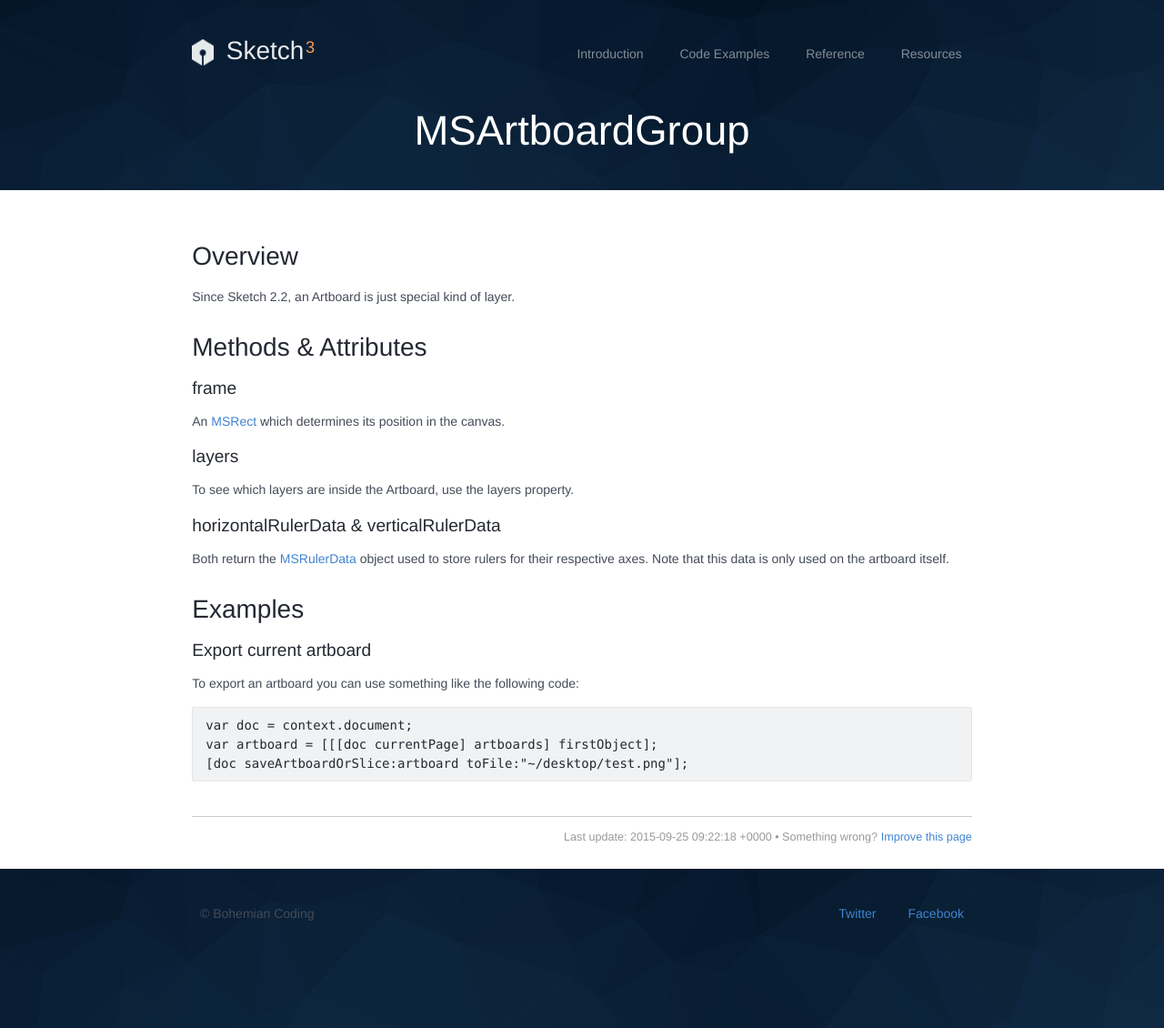
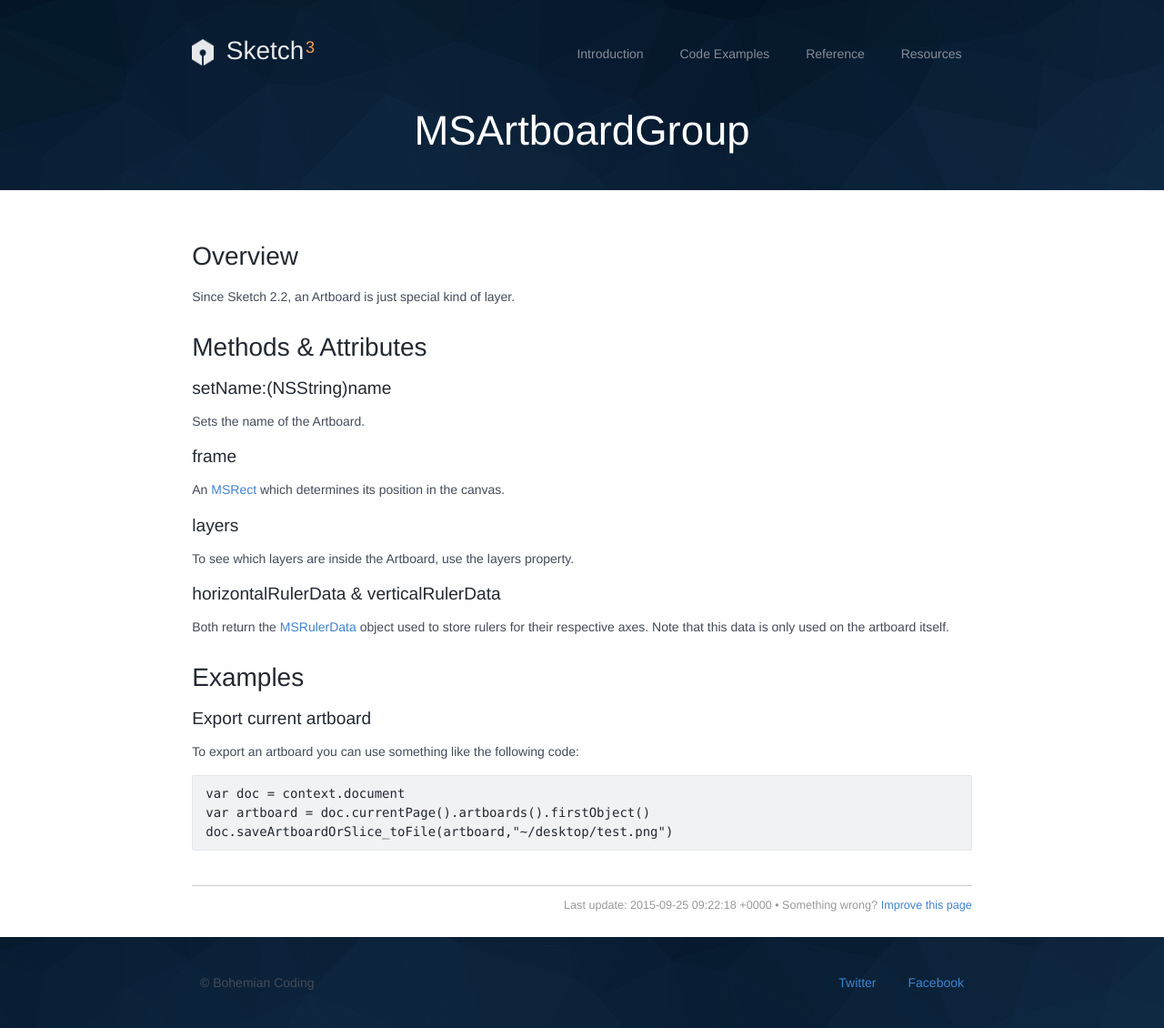
Before and after one commit to matt-curtis/developer.sketchapp.com, a Jekyll site: the page built from _classes/MSArtboardGroup.md, in a window 1280 px wide. Shown: the whole page at 91% size. Built offline with Jekyll 4.4.1, drawn with Linux system fonts in a browser that asks for light colours; Markdown is read by kramdown in place of the engine named in the settings; before the commit the page ends 1055 px from its top, so only the background shows below that.

Commit message:
Content updates in MSArtboardGroup

````diff
--- a/_classes/MSArtboardGroup.md
+++ b/_classes/MSArtboardGroup.md
@@ -12,6 +12,11 @@ rels:
 Since Sketch 2.2, an Artboard is just special kind of layer.
 
 ## Methods & Attributes
+
+### setName:(NSString)name
+
+Sets the name of the Artboard.
+
 
 ### frame
 
@@ -31,8 +36,8 @@ Both return the [MSRulerData]({{site.baseurl}}/docs/MSRulerData) object used to
 
 To export an artboard you can use something like the following code:
 
-```objective-j
-var doc = context.document;
-var artboard = [[[doc currentPage] artboards] firstObject];
-[doc saveArtboardOrSlice:artboard toFile:"~/desktop/test.png"];
+```JavaScript
+var doc = context.document
+var artboard = doc.currentPage().artboards().firstObject()
+doc.saveArtboardOrSlice_toFile(artboard,"~/desktop/test.png")
 ```
````
